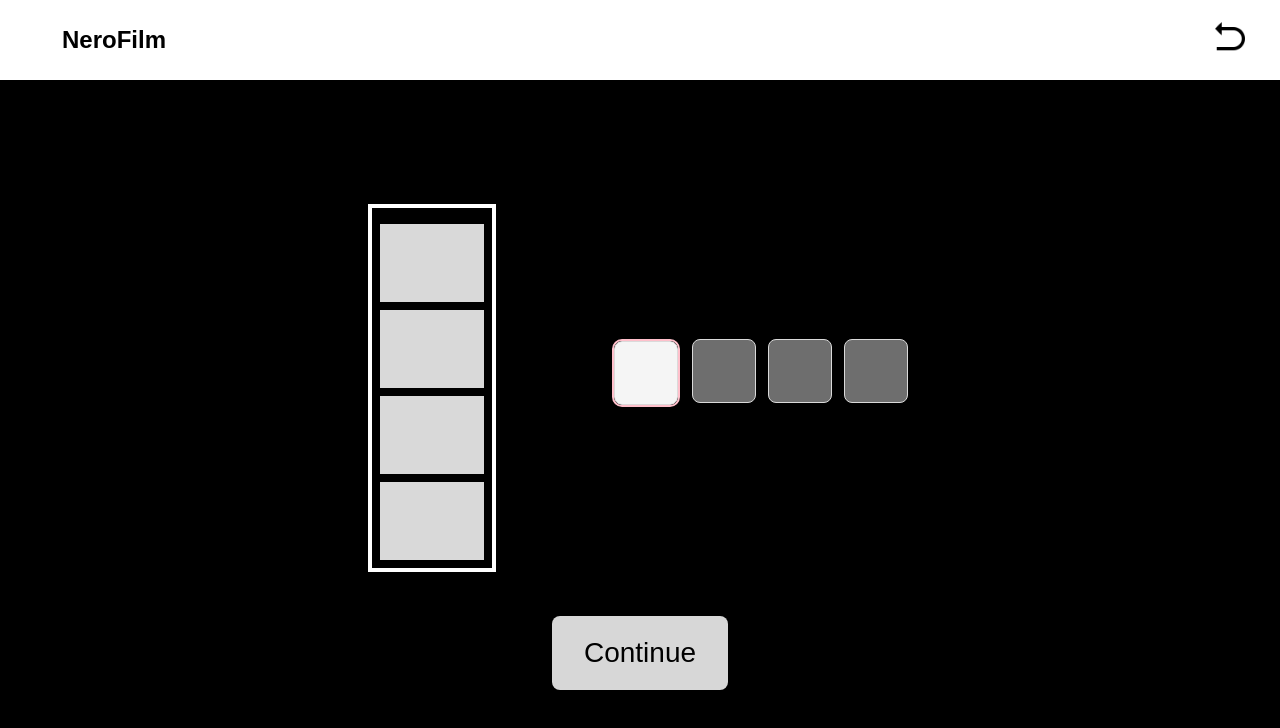
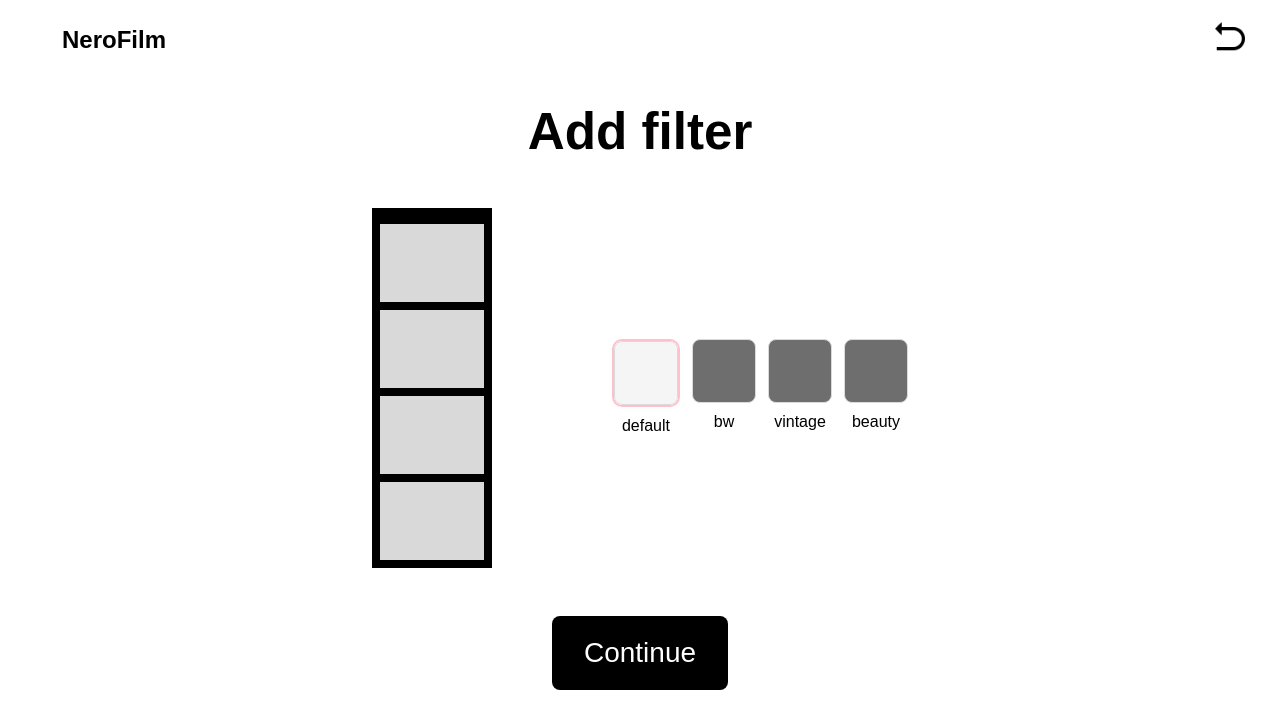
Before and after one commit to NeroFilm/nerofilm, a React (Vite) app: page /#/add-filter in a window 1280 px wide. Shown: the top 728 px of the page. Built offline with nearby package versions, Linux system fonts and the light colour scheme; a web font is replaced by a local one.

Commit message:
set options body color to white

```diff
--- a/src/pages/Home/index.css
+++ b/src/pages/Home/index.css
@@ -1,12 +1,12 @@
-@import url('https://fonts.googleapis.com/css2?family=Italiana&display=swap');
-
+@import url("https://fonts.googleapis.com/css2?family=Italiana&display=swap");
 
 /* Home Page Styles */
 .home-container {
   text-align: center;
   padding: 40px;
+  background-color: black;
   color: black;
-  font-family: 'Itim', cursive;
+  font-family: "Itim", cursive;
   display: flex;
   flex-direction: column;
   align-items: center;
@@ -46,7 +46,7 @@
   font-size: 9rem;
   font-weight: bold;
   color: #ffffff;
-  font-family: 'Italiana', serif;
+  font-family: "Italiana", serif;
   text-align: center;
   margin-top: -70px;
   margin-bottom: 20px;
@@ -68,7 +68,6 @@
   display: flex;
   justify-content: center;
   gap: 20px;
-
 }
 
 .home-picture1 {
@@ -121,7 +120,10 @@
   text-align: center;
 }
 
-.home-button {
+.home-button,
+btn {
+  background-color: #d7d7d7;
+  color: black;
   margin-top: 50px;
   margin-bottom: 24px;
 }
@@ -205,8 +207,6 @@
   }
 }
 
-
-
 /* Tablet View (600px - 1024px) */
 @media (min-width: 600px) and (max-width: 1024px) {
   /* Main Content */
@@ -284,7 +284,7 @@
     display: inline-block;
     margin: 20px auto;
     padding: 10px 20px;
-    background-color: #D7D7D7;
+    background-color: #d7d7d7;
     color: rgb(0, 0, 0);
     border: none;
     border-radius: 5px;
--- a/src/pages/Home/index.jsx
+++ b/src/pages/Home/index.jsx
@@ -21,6 +21,7 @@ const Home = () => {
 
   useEffect(() => {
     window.scrollTo(0, 0);
+    document.body.style.backgroundColor = "#000000";
   }, []);
 
   return (
--- a/src/styles/global.css
+++ b/src/styles/global.css
@@ -25,7 +25,7 @@ h1 {
 body {
   min-height: 100vh;
   font-family: "Lustria", sans-serif;
-  background-color: black;
+  background-color: white;
 }
 
 h1 {
@@ -57,9 +57,9 @@ button,
   padding: 16px 32px;
   border-radius: 8px;
   font-size: 28px;
-  background-color: #d7d7d7;
+  background-color: #000000;
   text-decoration: none;
-  color: black;
+  color: rgb(255, 255, 255);
   border: none;
   cursor: pointer;
   font-family: "Lustria", sans-serif;
```
